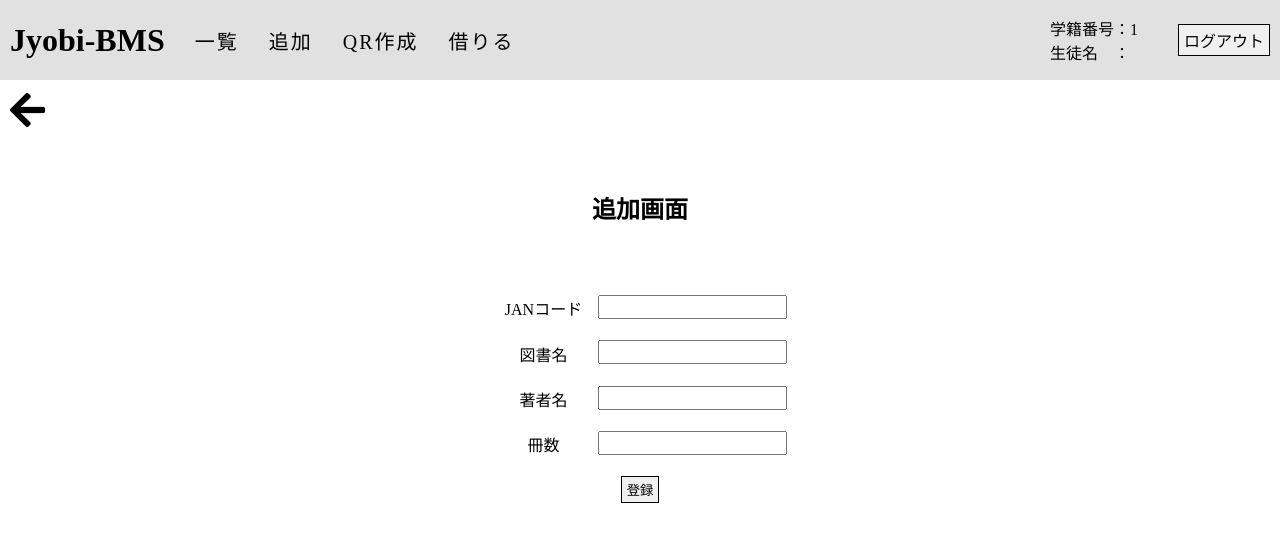
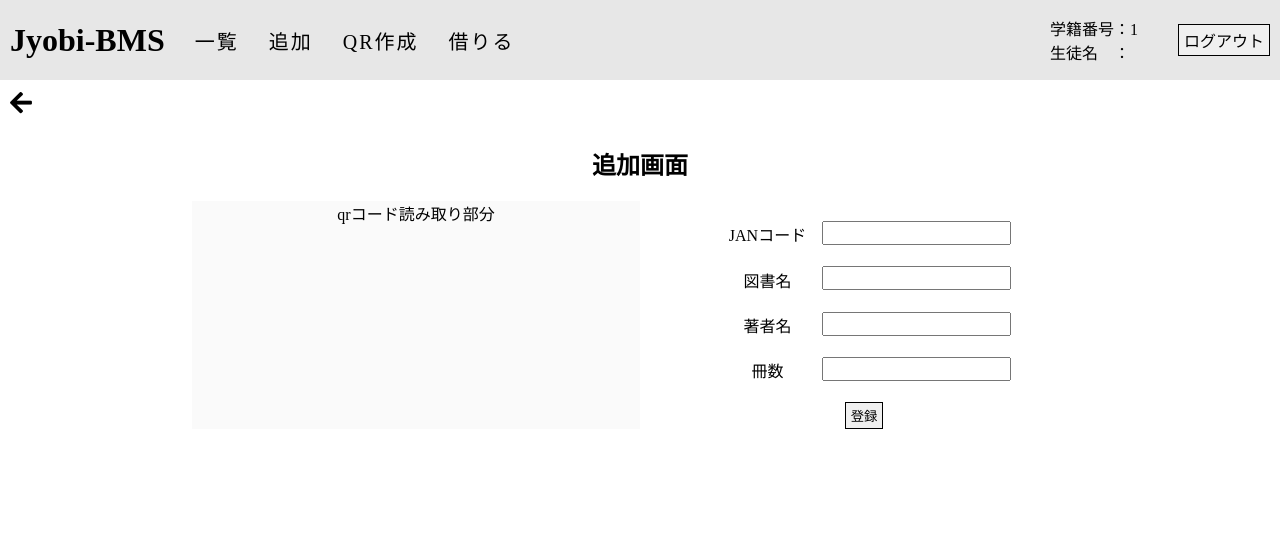
Before and after one commit to tora87/Hackathon_Jyobi_BMS, a Flask app: page /add_books/ in a window 1280 px wide. Shown: the top 542 px of the page. Run offline with Flask 2, Linux system fonts and the light colour scheme; the visitor is signed in with stand-in values (Sample User, id 1).

Commit message:
[change]レイアウトの微調整 books_list,add_books,edit,loginのレイアウトを調整しました。

```diff
--- a/static/css/style.css
+++ b/static/css/style.css
@@ -38,14 +38,14 @@ input {
 }
 
 .page-title {
-  margin: 50px 0 0;
+  margin: 20px 0;
   text-align: center;
 }
 
 /* template.html */
 
 .header {
-  background: #e1e1e1;
+  background: #e7e7e7;
 }
 
 .header-wrapper {
@@ -79,6 +79,10 @@ input {
   letter-spacing: 2px;
 }
 
+/* .header-nav ul li a {
+  color: #e7e7e7;
+} */
+
 .right-box {
   display: flex;
   align-items: center;
@@ -92,18 +96,23 @@ input {
 }
 
 i.fas {
-  font-size:40px ;
+  font-size:25px;
+  cursor: pointer;
 }
 
 /* home.html */
 .container.home,
-.container.edit,
-.container.add_books{
+.container.edit{
   width: 50%;
-  margin: 50px auto 0;
+  margin: 0 auto;
   display: flex;
   justify-content: center;
   align-items: center;
+}
+
+.container.add_books {
+  width: 70%;
+  margin: 0 auto;
 }
 
 .container.edit {
@@ -119,7 +128,7 @@ i.fas {
 }
 
 .home-item {
-  width: calc(100% / 2 - 50px);
+  width: calc(100% / 2 - 25px);
   padding: 50px;
   display: block;
   background: rgb(233, 252, 255);
@@ -131,7 +140,7 @@ i.fas {
 
 .home-item:nth-child(1),
 .home-item:nth-child(2) {
-  margin-bottom: 100px;
+  margin-bottom: 50px;
 }
 
 /* books_list */
@@ -171,10 +180,6 @@ i.fas {
   padding: 3rem;
 }
 
-label {
-  vertical-align: middle;
-}
-
 li a {
   position: relative;
 }
@@ -195,6 +200,7 @@ li a {
 
 .form-item {
   margin-bottom: 20px;
+  vertical-align: middle;
 }
 
 .form-edit > .flex-wrapper {
@@ -207,10 +213,12 @@ li a {
 
 /* add_books.html */
 .form-add {
+  flex: 1;
   text-align: center;
 }
 
-.form-add label {
+label {
+  vertical-align: middle;
   display: inline-block;
   width: 100px;
 }
@@ -218,3 +226,30 @@ li a {
 .form-add button {
   text-align: center;
 }
+
+.canvas_test {
+  flex: 1;
+  width: 80%;
+  background: #fafafa;
+  text-align: center;
+}
+
+/* login.html */
+.container.login {
+  width: 600px;
+  margin: 0 auto;
+  background: #fafafa;
+  text-align: center;
+}
+
+.canvas-wrapper {
+  width: 200px;
+  height: 200px;
+  margin: 0 auto 20px;
+  border: 1px solid #000;
+}
+
+canvas {
+  width: 100%;
+  height: 100%;
+}
--- a/templates/add_books.html
+++ b/templates/add_books.html
@@ -8,7 +8,9 @@
   <h2 class="page-title">追加画面</h2>
   <div class="container add_books">
     <div class="flex-wrapper">
-      <div></div>
+      <div class="canvas_test">
+        qrコード読み取り部分
+      </div>
       <form action="{{url_for('add_books.add_books')}}" method='POST' class="form-add">
         {% if error!=0 or success!=0 %}
           <div class="form-item">
--- a/templates/edit.html
+++ b/templates/edit.html
@@ -9,13 +9,13 @@
   <div class="container edit">
     <form method='POST' class="form-edit">
       <div class="form-item">
-        <label for="name">作品名&emsp;&emsp;：</label><input type="text" id="name" name="name" value="{{sel_book_detail[1]}}">
+        <label for="name">作品名</label><input type="text" id="name" name="name" value="{{sel_book_detail[1]}}">
       </div>
       <div class="form-item">
-        <label for="author">著者名&emsp;&emsp;：</label><input type="text" id="author" name="author" value="{{sel_book_detail[2]}}">
+        <label for="author">著者名</label><input type="text" id="author" name="author" value="{{sel_book_detail[2]}}">
       </div>
       <div class="form-item">
-        <label for="stock">在庫&emsp;&emsp;&emsp;：</label><input type="number" id="stock" name="stock" min={{sel_book_detail[3]-sel_book_detail[4]}} value="{{sel_book_detail[3]}}">
+        <label for="stock">在庫</label><input type="number" id="stock" name="stock" min={{sel_book_detail[3]-sel_book_detail[4]}} value="{{sel_book_detail[3]}}">
       </div>
       <div class="buttons flex-wrapper">
         {% if sel_book_detail[3] != sel_book_detail[4]  %}
```
Also changed, not shown: templates/books_list.html (+4 -4 lines), templates/login.html (+13 -11 lines).
